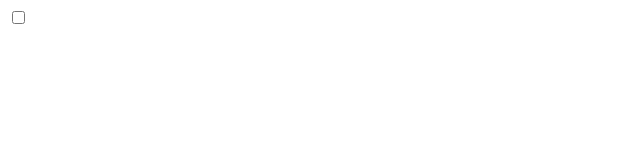
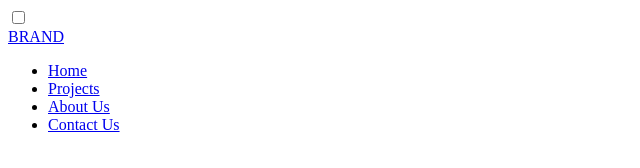
Before and after one commit to olafdrw/WEB, a plain HTML site: page index.html in a window 1280 px wide. Shown: the whole page, without its empty margins (0-640 px from the left). Drawn offline with Linux system fonts and the light colour scheme.

Commit message:
Update index.html

```diff
--- a/index.html
+++ b/index.html
@@ -9,7 +9,20 @@
   <div class="container">
     <nav>
       <input type="checkbox" id="nav" class="hidden">
-      <label for="nav" class="nav-btn"></label>
+      <label for="nav" class="nav-btn">
+        <i></i>
+        <i></i>
+        <i></i>
+      </label>
+      <div class="logo">
+        <a href="#">BRAND</a>
+      </div>
+      <div class="nav-wrapper">
+        <ul>
+          <li><a href="#">Home</a></li>
+          <li><a href="#">Projects</a></li>
+          <li><a href="#">About Us</a></li>
+          <li><a href="#">Contact Us</a></li>
     </nav>
   </div>
 </body>
```
